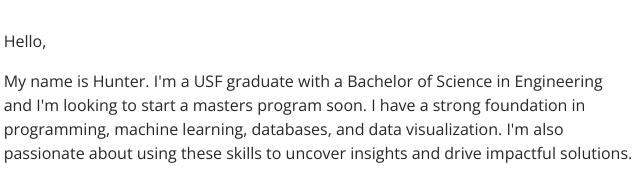
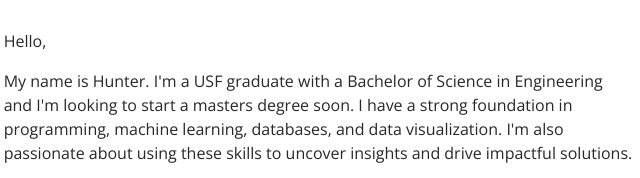
Before and after one commit to starkeyhunter/starkeyhunter.github.io, a plain HTML site: page index.html in a window 1280 px wide. Shown: the part 1003-1181 px from the top of the page, 635-1275 px from the left. Drawn offline with nearby package versions, Linux system fonts and the light colour scheme.

Commit message:
Update index.html

```diff
--- a/index.html
+++ b/index.html
@@ -86,7 +86,7 @@
               Hello,
             </p>
             <p>
-              My name is Hunter. I'm a USF graduate with a Bachelor of Science in Engineering and I'm looking to start a masters program soon. I have a strong foundation in programming, machine learning, databases, and data visualization. I'm also passionate about using these skills to uncover insights and drive impactful solutions.
+              My name is Hunter. I'm a USF graduate with a Bachelor of Science in Engineering and I'm looking to start a masters degree soon. I have a strong foundation in programming, machine learning, databases, and data visualization. I'm also passionate about using these skills to uncover insights and drive impactful solutions.
             </p>
             <p>
               In my work, I have applied machine learning algorithms to complex datasets, developed dynamic visualizations to convey data insights, and deployed models for real-world applications. My ability to understand and manipulate data allows me to approach problems with a unique perspective, and I am always looking for new challenges and opportunities to grow.
```
